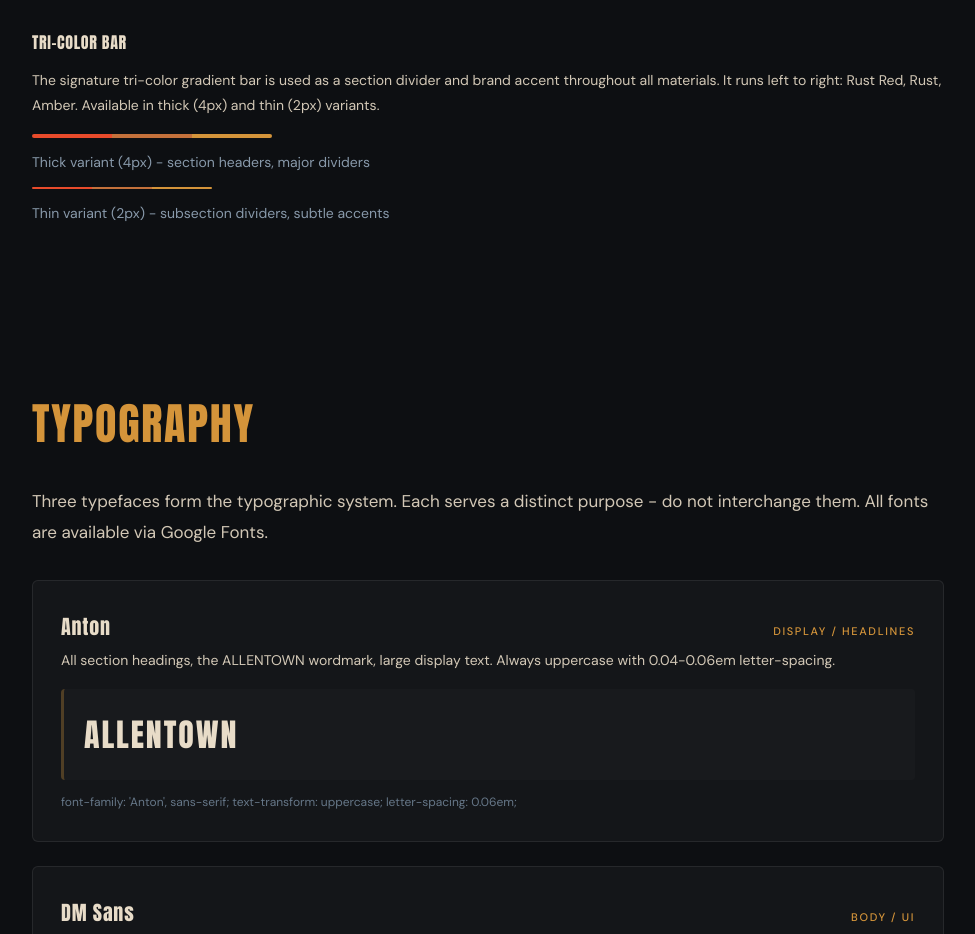
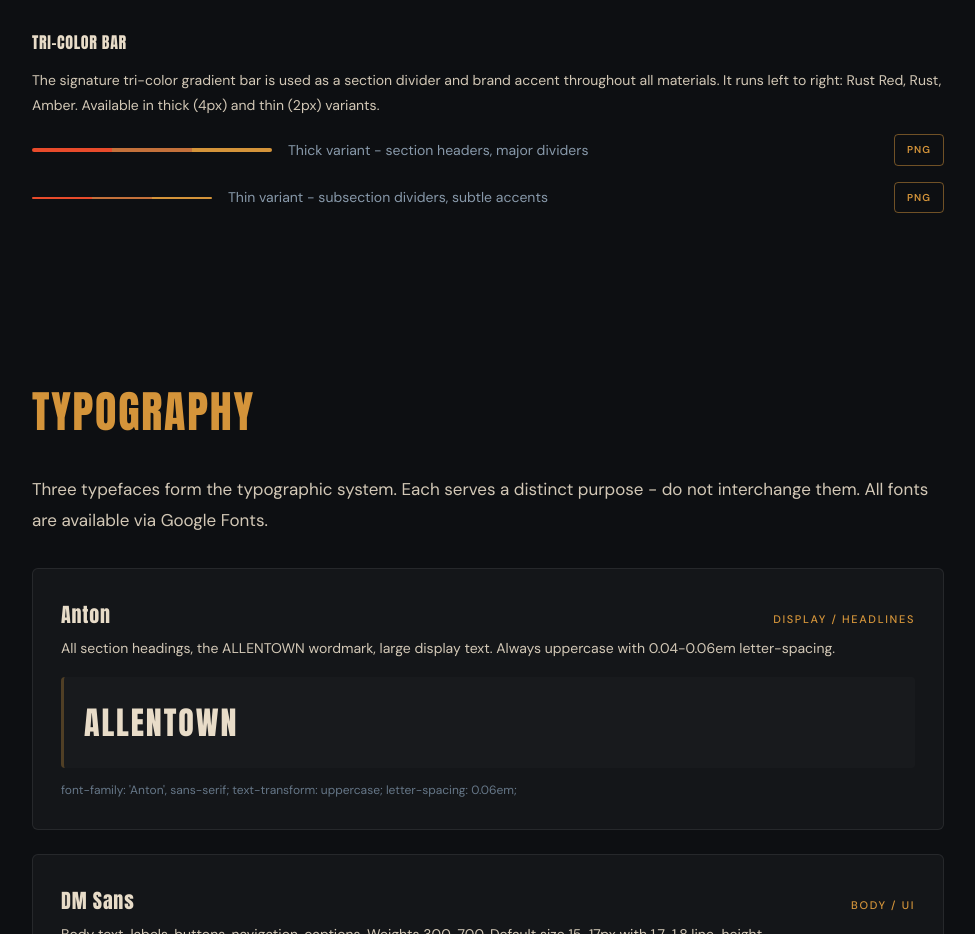
Before and after one commit to zwaismann/allentown-film, a Next.js app: page /brand in a window 1280 px wide. Shown: the part 1820-2754 px from the top of the page, without its empty margins (152-1127 px from the left). Built offline with nearby package versions, Linux system fonts and the light colour scheme.

Commit message:
Add tri-color bar PNG downloads to brand guide

```diff
--- a/app/brand/page.tsx
+++ b/app/brand/page.tsx
@@ -132,6 +132,30 @@
     link.click();
   }, []);
 
+  const downloadBar = useCallback((variant: 'thick' | 'thin') => {
+    const canvas = document.createElement('canvas');
+    const ctx = canvas.getContext('2d');
+    if (!ctx) return;
+
+    const barH = variant === 'thick' ? 16 : 8;
+    canvas.width = 1200;
+    canvas.height = barH;
+
+    ctx.clearRect(0, 0, canvas.width, canvas.height);
+    const segW = canvas.width / 3;
+    ctx.fillStyle = '#E84B2B';
+    ctx.fillRect(0, 0, segW, barH);
+    ctx.fillStyle = '#C4713B';
+    ctx.fillRect(segW, 0, segW, barH);
+    ctx.fillStyle = '#D4943A';
+    ctx.fillRect(segW * 2, 0, segW, barH);
+
+    const link = document.createElement('a');
+    link.download = `allentown-tricolor-bar-${variant}.png`;
+    link.href = canvas.toDataURL('image/png');
+    link.click();
+  }, []);
+
   return (
     <div style={{ background: 'var(--color-bg)', minHeight: '100vh' }}>
       {/* ──── HEADER ──── */}
@@ -242,19 +266,49 @@
             The signature tri-color gradient bar is used as a section divider and brand accent throughout all materials.
             It runs left to right: Rust Red, Rust, Amber. Available in thick (4px) and thin (2px) variants.
           </p>
-          <div style={{ display: 'flex', flexDirection: 'column', gap: '12px' }}>
+          <div style={{ display: 'flex', flexDirection: 'column', gap: '16px' }}>
+            <div style={{ display: 'flex', alignItems: 'center', gap: '16px' }}>
               <div style={{ display: 'flex', gap: '0' }}>
                 <div style={{ width: '80px', height: '4px', background: '#E84B2B', borderRadius: '2px 0 0 2px' }} />
                 <div style={{ width: '80px', height: '4px', background: '#C4713B' }} />
                 <div style={{ width: '80px', height: '4px', background: '#D4943A', borderRadius: '0 2px 2px 0' }} />
               </div>
-            <p style={S.muted}>Thick variant (4px) - section headers, major dividers</p>
+              <p style={{ ...S.muted, flex: 1 }}>Thick variant - section headers, major dividers</p>
+              <button
+                onClick={() => downloadBar('thick')}
+                style={{
+                  fontFamily: "'DM Sans', sans-serif", fontSize: '10px', fontWeight: 600,
+                  letterSpacing: '0.1em', textTransform: 'uppercase',
+                  padding: '6px 12px', borderRadius: '4px',
+                  border: '1px solid rgba(212,148,58,0.5)',
+                  background: 'transparent', color: '#D4943A', cursor: 'pointer',
+                  flexShrink: 0,
+                }}
+              >
+                PNG
+              </button>
+            </div>
+            <div style={{ display: 'flex', alignItems: 'center', gap: '16px' }}>
               <div style={{ display: 'flex', gap: '0' }}>
                 <div style={{ width: '60px', height: '2px', background: '#E84B2B', borderRadius: '1px 0 0 1px' }} />
                 <div style={{ width: '60px', height: '2px', background: '#C4713B' }} />
                 <div style={{ width: '60px', height: '2px', background: '#D4943A', borderRadius: '0 1px 1px 0' }} />
               </div>
-            <p style={S.muted}>Thin variant (2px) - subsection dividers, subtle accents</p>
+              <p style={{ ...S.muted, flex: 1 }}>Thin variant - subsection dividers, subtle accents</p>
+              <button
+                onClick={() => downloadBar('thin')}
+                style={{
+                  fontFamily: "'DM Sans', sans-serif", fontSize: '10px', fontWeight: 600,
+                  letterSpacing: '0.1em', textTransform: 'uppercase',
+                  padding: '6px 12px', borderRadius: '4px',
+                  border: '1px solid rgba(212,148,58,0.5)',
+                  background: 'transparent', color: '#D4943A', cursor: 'pointer',
+                  flexShrink: 0,
+                }}
+              >
+                PNG
+              </button>
+            </div>
           </div>
         </div>
       </section>
```
Lines whose indentation alone changed are shown as unchanged.
